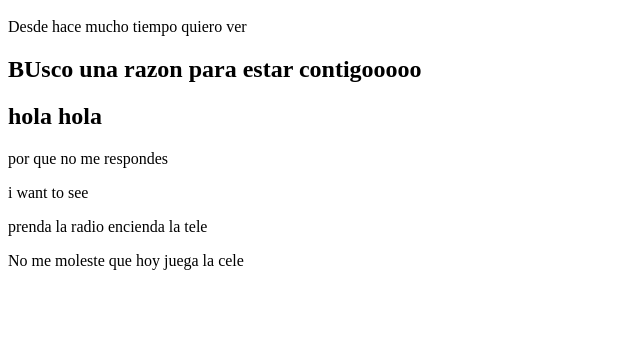
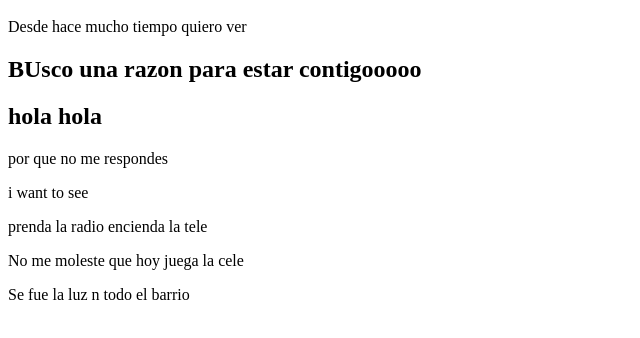
Before and after one commit to sxfhanna5/Actividad-19-05, a plain HTML site: page index.html in a window 1280 px wide. Shown: the part 48-386 px from the top of the page, without its empty margins (0-640 px from the left). Drawn offline with Linux system fonts and the light colour scheme.

Commit message:
2 commit rama 2

```diff
--- a/index.html
+++ b/index.html
@@ -6,3 +6,4 @@
 <p>i want to see</p>
 <p>prenda la radio encienda la tele</p>
 <p>No me moleste que hoy juega la cele</p>
+<p>Se fue la luz n todo el barrio</p>
```
